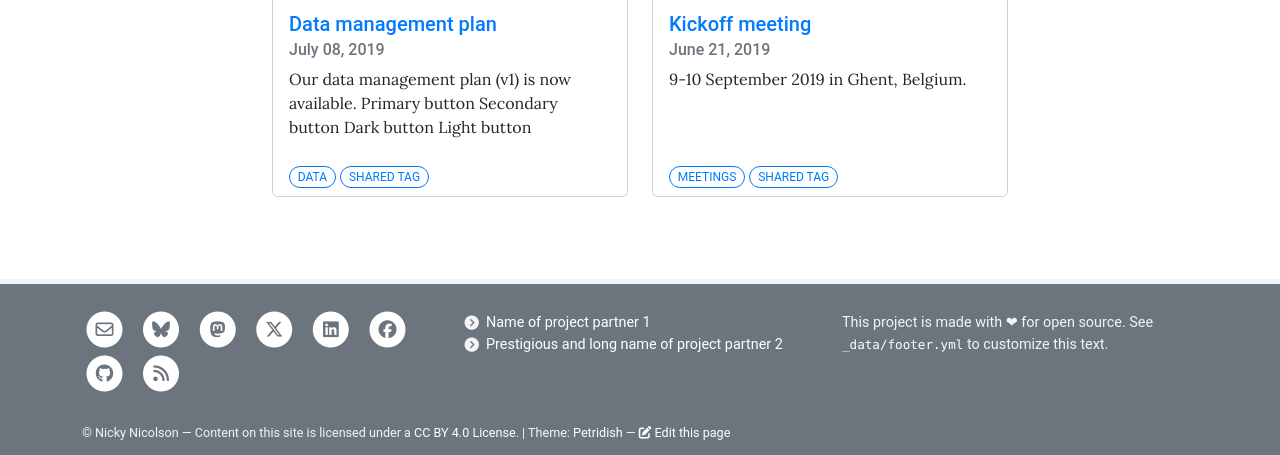
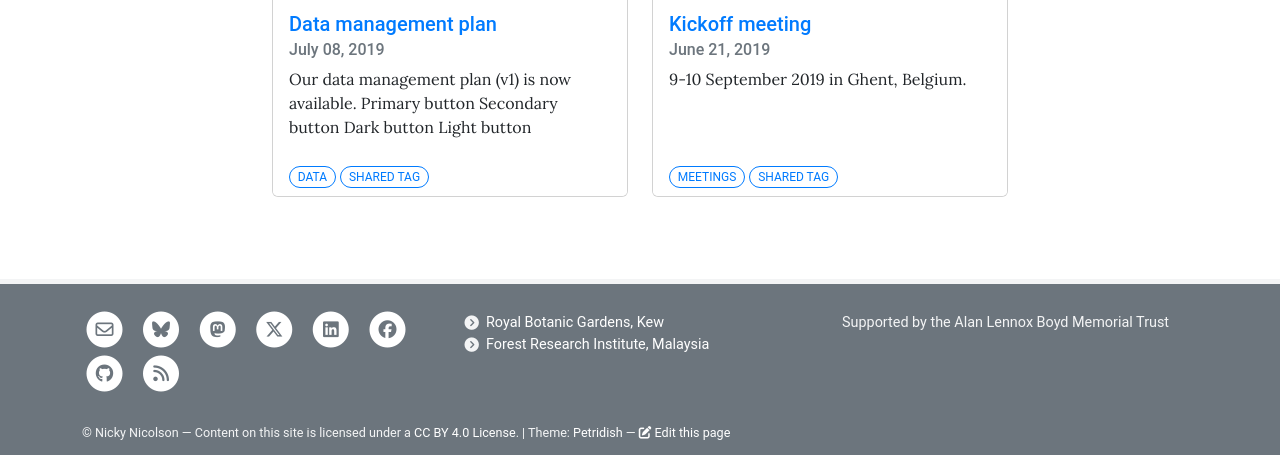
Before and after one commit to ds4dc/ds4dc.github.io, a Jekyll site: the page built from pages/home.md, in a window 1280 px wide, cut to the strip 624-1079 px from the top of the page. Built offline with Jekyll 4.4.1, drawn with Linux system fonts in a browser that asks for light colours.

Commit message:
Update partners and grant support info

```diff
--- a/_data/footer.yml
+++ b/_data/footer.yml
@@ -5,17 +5,15 @@
 columns:
   - description:
     links:
-    - text: Name of project partner 1
-      href: http://example.com
+    - text: Royal Botanic Gardens, Kew
+      href: https://www.kew.org
       new_window: true
-    - text: Prestigious and long name of project partner 2
-      href: http://example.com
+    - text: Forest Research Institute, Malaysia
+      href: https://www.from.gov.my
       new_window: true
 
   - description: > # E.g. funding acknowledgement. Can be Markdown
-      This project is made with ❤ for open source.
-      See [`_data/footer.yml`](https://raw.githubusercontent.com/peterdesmet/petridish/master/_data/footer.yml)
-      to customize this text.
+      Supported by the Alan Lennox Boyd Memorial Trust
     links:
 
 # Small print license statement to add at the bottom of the footer. Can be Markdown
```
